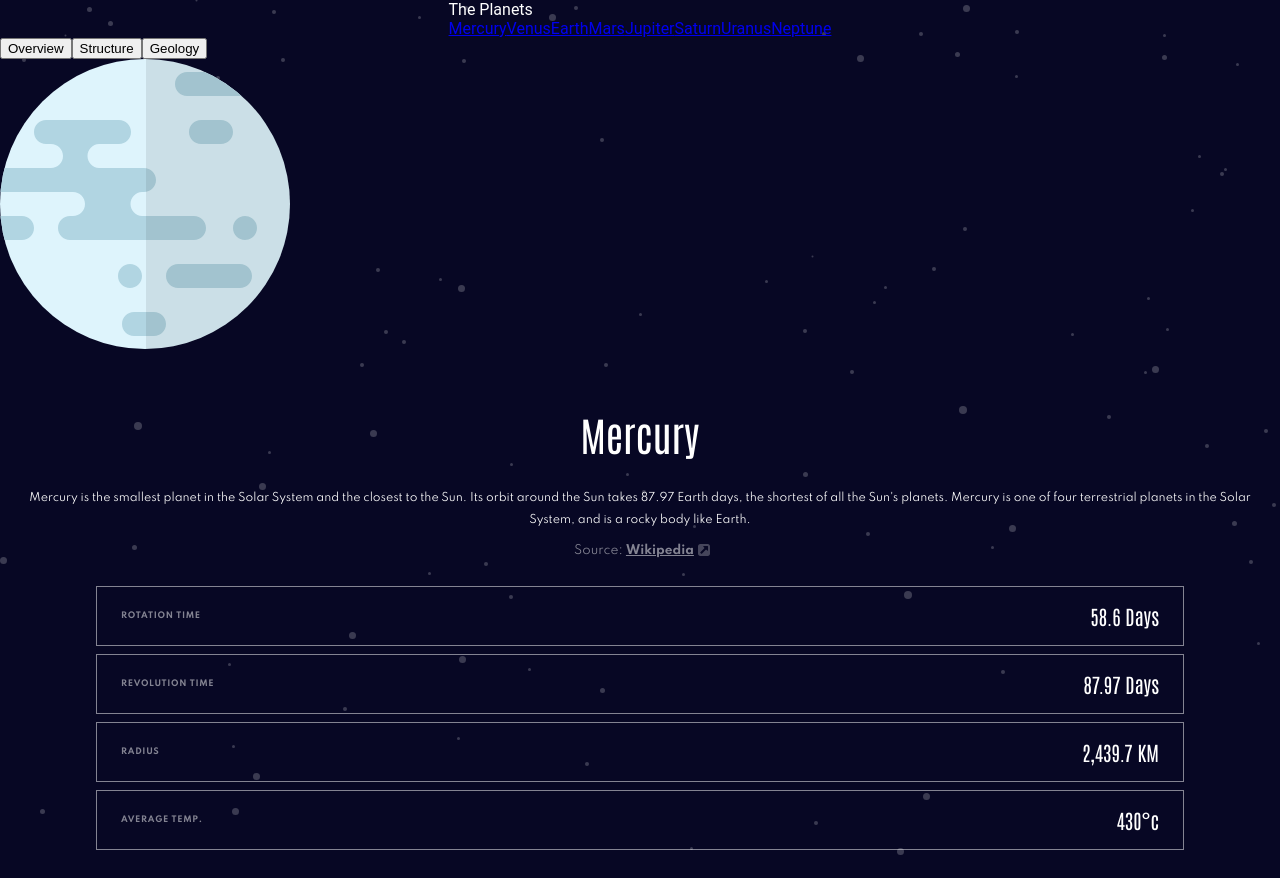
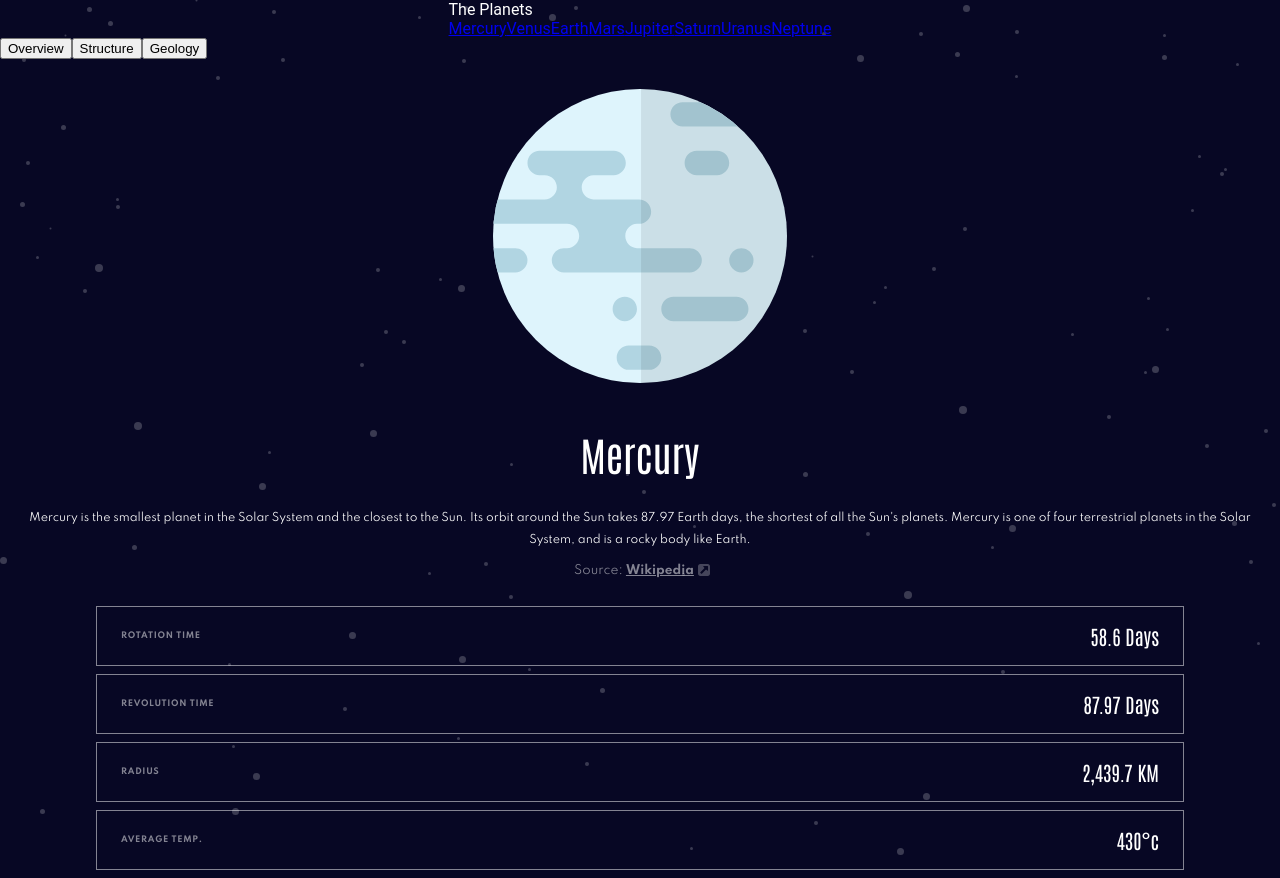
Before and after one commit to kristiingco/planets-fact-site, a React (Create React App) app: page /mercury in a window 1280 px wide. Built offline with nearby package versions, Linux system fonts and the light colour scheme.

Commit message:
Fix images

```diff
--- a/public/data.json
+++ b/public/data.json
@@ -17,6 +17,8 @@
     "revolution": "87.97 Days",
     "radius": "2,439.7 KM",
     "temperature": "430°c",
+    "width": "23%",
+    "geologyPosition": "18%",
     "images": {
       "planet": "./assets/planet-mercury.svg",
       "internal": "./assets/planet-mercury-internal.svg",
@@ -41,6 +43,8 @@
     "revolution": "224.7 Days",
     "radius": "6,051.8 KM",
     "temperature": "471°c",
+    "width": "33%",
+    "geologyPosition": "28%",
     "images": {
       "planet": "./assets/planet-venus.svg",
       "internal": "./assets/planet-venus-internal.svg",
@@ -65,6 +69,8 @@
     "revolution": "365.26 Days",
     "radius": "6,371 KM",
     "temperature": "16°c",
+    "width": "38%",
+    "geologyPosition": "33%",
     "images": {
       "planet": "./assets/planet-earth.svg",
       "internal": "./assets/planet-earth-internal.svg",
@@ -89,6 +95,8 @@
     "revolution": "1.88 Years",
     "radius": "3,389.5 KM",
     "temperature": "-28°c",
+    "width": "27%",
+    "geologyPosition": "22%",
     "images": {
       "planet": "./assets/planet-mars.svg",
       "internal": "./assets/planet-mars-internal.svg",
@@ -113,6 +121,8 @@
     "revolution": "11.86 Years",
     "radius": "69,911 KM",
     "temperature": "-108°c",
+    "width": "65%",
+    "geologyPosition": "60%",
     "images": {
       "planet": "./assets/planet-jupiter.svg",
       "internal": "./assets/planet-jupiter-internal.svg",
@@ -137,6 +147,8 @@
     "revolution": "29.46 Years",
     "radius": "58,232 KM",
     "temperature": "-138°c",
+    "width": "58%",
+    "geologyPosition": "43%",
     "images": {
       "planet": "./assets/planet-saturn.svg",
       "internal": "./assets/planet-saturn-internal.svg",
@@ -161,6 +173,8 @@
     "revolution": "84 Years",
     "radius": "25,362 KM",
     "temperature": "-195°c",
+    "width": "40%",
+    "geologyPosition": "35%",
     "images": {
       "planet": "./assets/planet-uranus.svg",
       "internal": "./assets/planet-uranus-internal.svg",
@@ -185,6 +199,8 @@
     "revolution": "164.79 Years",
     "radius": "24,622 KM",
     "temperature": "-201°c",
+    "width": "43%",
+    "geologyPosition": "38%",
     "images": {
       "planet": "./assets/planet-neptune.svg",
       "internal": "./assets/planet-neptune-internal.svg",
--- a/src/components/planet/Planet.js
+++ b/src/components/planet/Planet.js
@@ -1,4 +1,5 @@
 import React, { useState, useEffect } from "react";
+import "./Planet.scss";
 import { useLocation } from "react-router-dom";
 import PlanetDescription from "./planet-description/PlanetDescription";
 import PlanetStatistics from "./planet-statistics/PlanetStatistics";
@@ -16,6 +17,7 @@ const Planet = ({ data }) => {
     setDescContent(data.overview.content);
     setDescSource(data.overview.source);
     setImage(`assets/planet-${data.name.toLowerCase()}.svg`);
+    setShowGeology(false);
   }, [location]);
 
   const changeContent = (content, source, img, showGeology) => {
@@ -64,14 +66,24 @@ const Planet = ({ data }) => {
           Geology
         </button>
       </div>
-      <img src={image} alt={`${data.name}`} />
+      <div className="planet-images">
+        <img
+          className="planet-main-image"
+          src={image}
+          alt={`${data.name}`}
+          style={{ width: data.width }}
+        />
 
         {showGeology && (
           <img
+            className="planet-geology-image"
             src={`assets/geology-${data.name.toLowerCase()}.png`}
             alt={`${data.name}`}
+            style={{ marginTop: data.geologyPosition }}
           />
         )}
+      </div>
+
       <PlanetDescription
         name={data.name}
         content={descContent}
--- a/src/components/planet/Planet.scss
+++ b/src/components/planet/Planet.scss
@@ -0,0 +1,12 @@
+.planet-images {
+    display: flex;
+    justify-content: center;
+    margin-top: 30px;
+    margin-bottom: -10px;
+
+    .planet-geology-image {
+       position: absolute;
+       width: 15%;
+
+    }
+}
```
Also changed, not shown: src/components/planet/planet-images/PlanetImages.js (deleted), src/components/planet/planet-images/PlanetImages.scss (deleted). Lines whose indentation alone changed are shown as unchanged.
